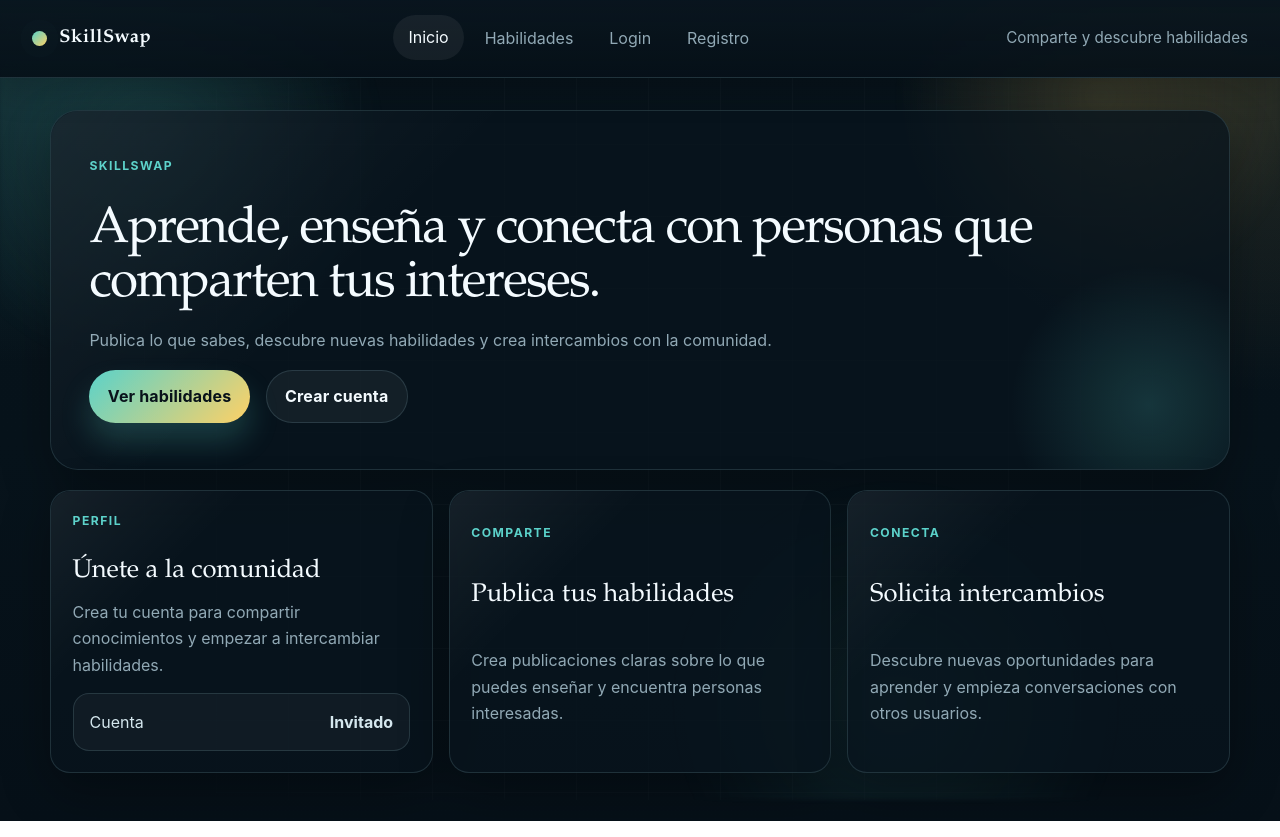
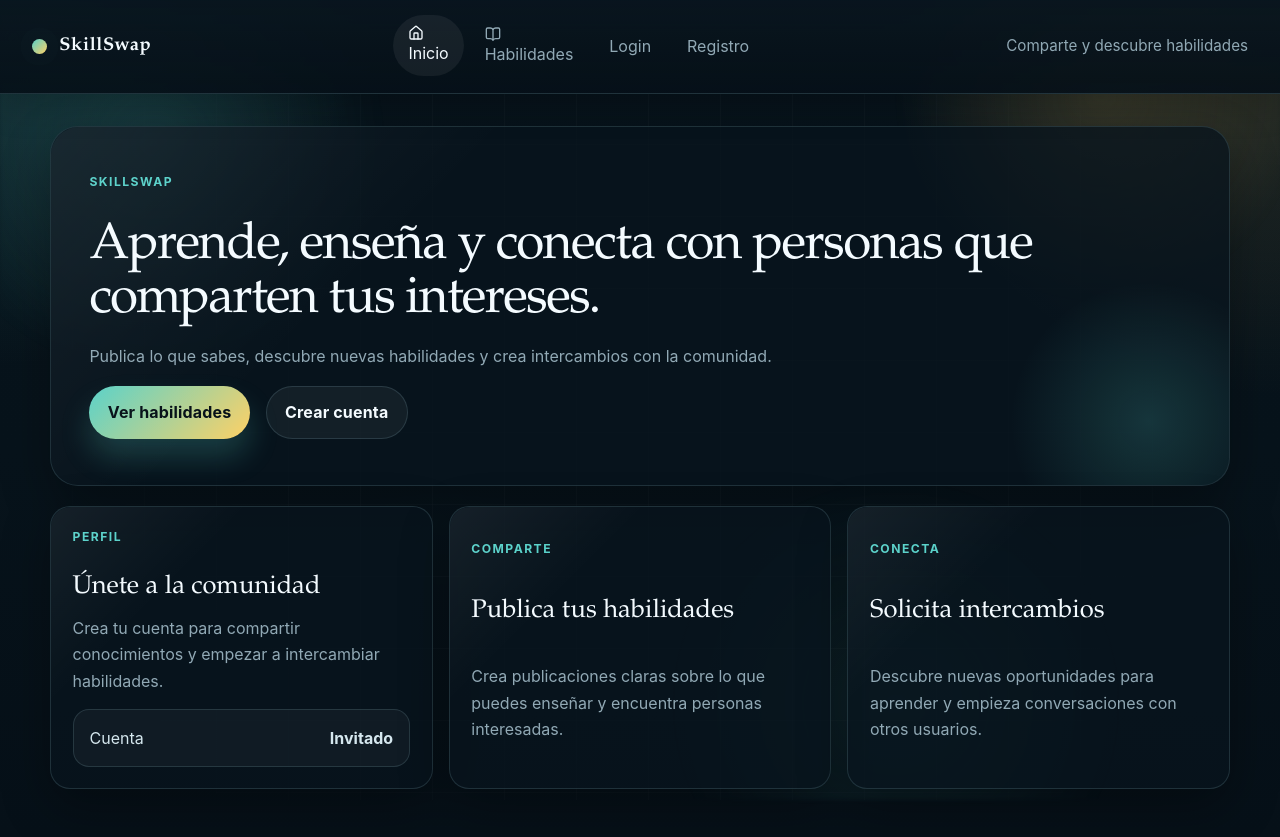
Before and after one commit to Christian-O-dev/SkilSwap-proyect-, a React (Vite) app in the folder frontend/: page / in a window 1280 px wide. Built offline with nearby package versions, Linux system fonts and the light colour scheme.

Commit message:
Instalar Lucide React

```diff
--- a/frontend/package.json
+++ b/frontend/package.json
@@ -11,6 +11,7 @@
   },
   "dependencies": {
     "axios": "^1.16.1",
+    "lucide-react": "^1.17.0",
     "radix-ui": "^1.4.3",
     "react": "^19.2.6",
     "react-dom": "^19.2.6",
--- a/frontend/src/components/Navbar.jsx
+++ b/frontend/src/components/Navbar.jsx
@@ -1,4 +1,5 @@
 import { NavLink, Link } from 'react-router-dom'
+import { BookOpen, Home, User } from 'lucide-react'
 import { useAuth } from '../context/AuthContext.jsx'
 
 function Navbar() {
@@ -15,12 +16,14 @@ function Navbar() {
 
       <nav className="topbar__nav" aria-label="Principal">
         <NavLink to="/" end className={({ isActive }) => (isActive ? 'nav-link is-active' : 'nav-link')}>
+          <Home size={16} aria-hidden="true" />
           Inicio
         </NavLink>
         <NavLink
           to="/skills"
           className={({ isActive }) => (isActive ? 'nav-link is-active' : 'nav-link')}
         >
+          <BookOpen size={16} aria-hidden="true" />
           Habilidades
         </NavLink>
         {token && user?.role_id === 1 ? (
@@ -54,7 +57,10 @@ function Navbar() {
           <>
             <span className="user-chip">
               <span className="user-chip__label">Sesion</span>
-              <strong>{user?.username ?? 'usuario'}</strong>
+              <strong>
+                <User size={14} aria-hidden="true" />
+                <span>{user?.username ?? 'usuario'}</span>
+              </strong>
             </span>
             <button type="button" className="button button--ghost" onClick={signOut}>
               Salir
```
Also changed, not shown: 1 other file (tests, documents, lock files or other folders).
